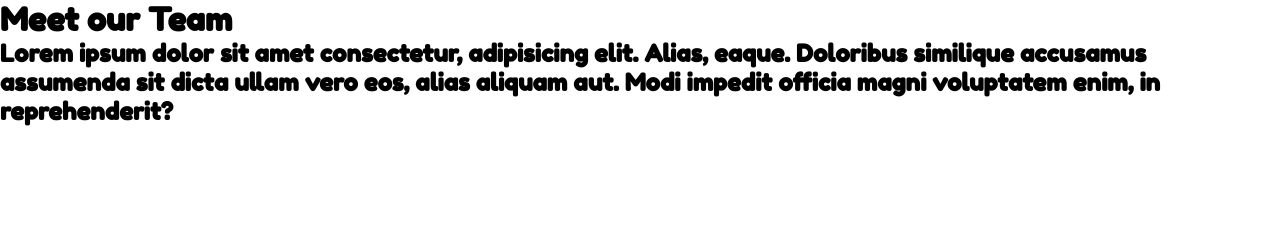
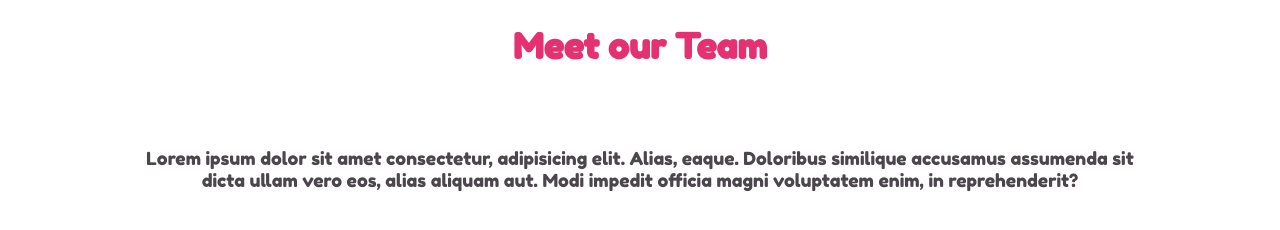
Before and after one commit to MarikaDiGirolamo/html-css-float-cards, a plain HTML site: page index.html in a window 1280 px wide. Drawn offline with Linux system fonts and the light colour scheme.

Commit message:
style(header):add header and h1/h2 properties

```diff
--- a/css/style.css
+++ b/css/style.css
@@ -4,3 +4,24 @@
     box-sizing: border-box;
     font-family: 'Fredoka One', cursive;
 }
+
+header{
+    max-width: 1000px;
+    margin: 0 auto;
+    background-color: white;
+    margin-top: 25px;
+}
+
+h1{
+    color: #E53170;
+    text-align: center;
+    font-size: 35px;
+}
+
+h2{
+    color: #4B464B;
+    font-size: 18px;
+    font-weight: lighter;
+    margin-top: 80px;
+    text-align: center;
+}
```
